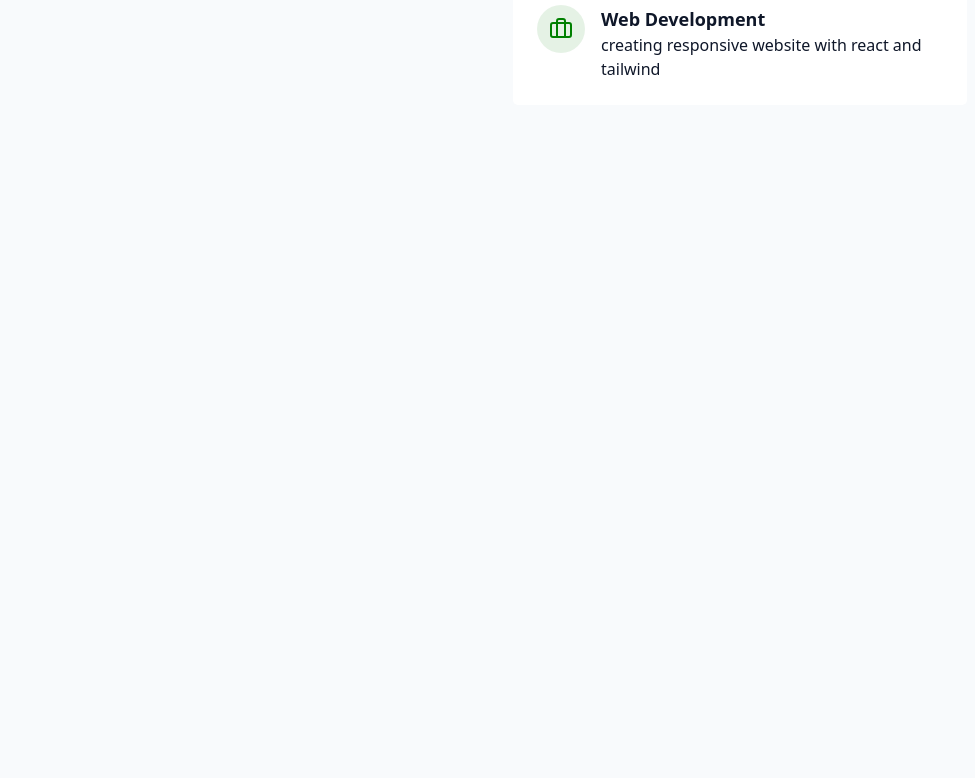
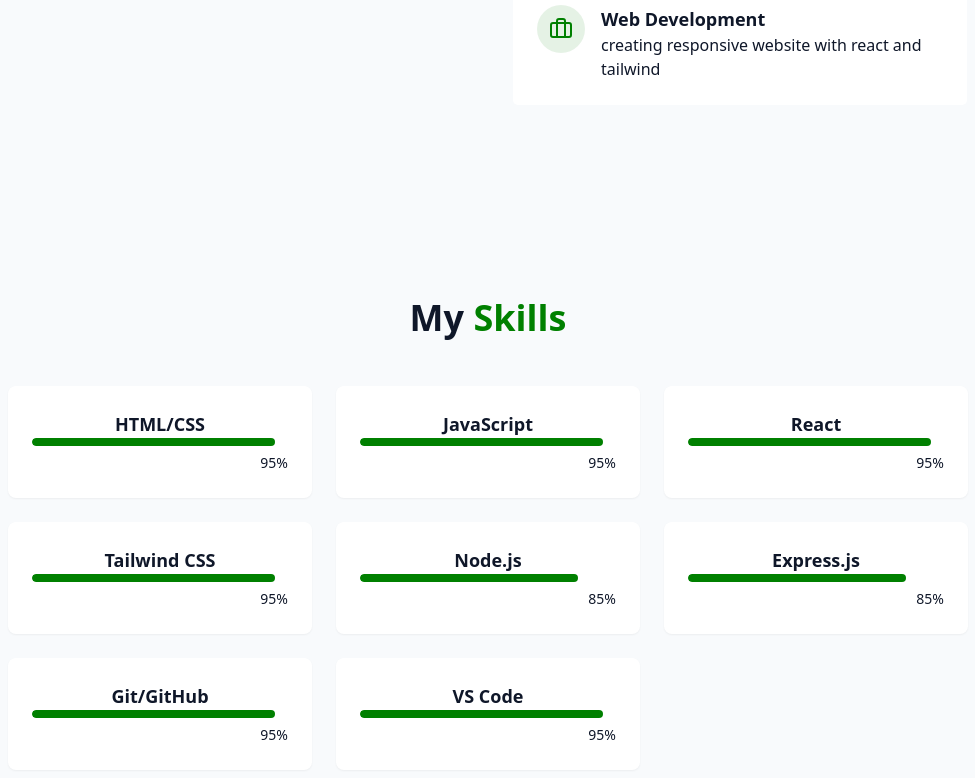
Before and after one commit to NattapatJanchaysang/Portfolio, a React (Vite) app: page / in a window 1280 px wide. Shown: the part 1304-2082 px from the top of the page, without its empty margins (152-1127 px from the left). Before the commit the page ends 1506 px from the top, so only its background shows below. Built offline with nearby package versions, Linux system fonts and the light colour scheme.

Commit message:
Made All Skills container

```diff
--- /dev/null
+++ b/src/components/SkillsSection.jsx
@@ -0,0 +1,46 @@
+
+const Skills = [
+    //Frontend Skills
+    { name : "HTML/CSS", level: 95, category: "frontend" },
+    { name : "JavaScript", level: 95, category: "frontend" },
+    { name : "React", level: 95, category: "frontend" },
+    {name : "Tailwind CSS", level: 95, category: "frontend" },
+
+    //Backend Skills
+    { name : "Node.js", level: 85, category: "backend" },
+    { name : "Express.js", level: 85, category: "backend" },
+
+    //Tools
+    { name : "Git/GitHub", level: 95, category: "tools" },
+    { name : "VS Code", level: 95, category: "tools" },
+
+]
+
+export const Skillssection = () => {
+    return (
+        <section id="skills" className="py-24 px-4 relative bg-secondary/30">
+            <div className="container mx-auto max-w-5xl">
+                <h2 className="text-3xl md:text-4xl font-bold mb-12 text-center">
+                    My <span className="text-primary"> Skills</span>
+                </h2>
+                <div className="grid grid-cols-1 sm:grid-cols-2 lg:grid-cols-3 gap-6">
+                    {Skills.map((Skills, key) => (
+                        <div key={key} className="bg-card p-6 rounded-lg shadow-xs card-hover">
+                            <div>
+                                <h3 className="font-semibold text-lg">{Skills.name}</h3>
+                            </div>
+                            <div className="w-full bg-secondary/50 h-2 rounded-full overflow-hidden">
+                                <div className="bg-primary h-2 rounded-full origin-left animate-[grow_1.5s_ease-out"
+                                style={{width: Skills.level + "%"}}
+                                />
+                            </div>
+                            <div className="text-right mt-1">
+                                <span className="text-sm text-muted-foreground">{Skills.level}%</span>
+                            </div>
+                        </div>
+                    ))}
+                </div>
+            </div>
+        </section>
+    )
+}
--- a/src/pages/Home.jsx
+++ b/src/pages/Home.jsx
@@ -3,6 +3,7 @@
 import { NavBar } from "@/components/NavBar";
 import { Herosection } from "@/components/Herosection";
 import { AboutSection } from "@/components/Aboutsection";
+import { Skillssection } from "@/components/Skillssection";
 
 const Home = () => {
     return (
@@ -18,6 +19,7 @@
             <main>
             <Herosection />
             <AboutSection />
+            <Skillssection />
             </main>
 
 
```
